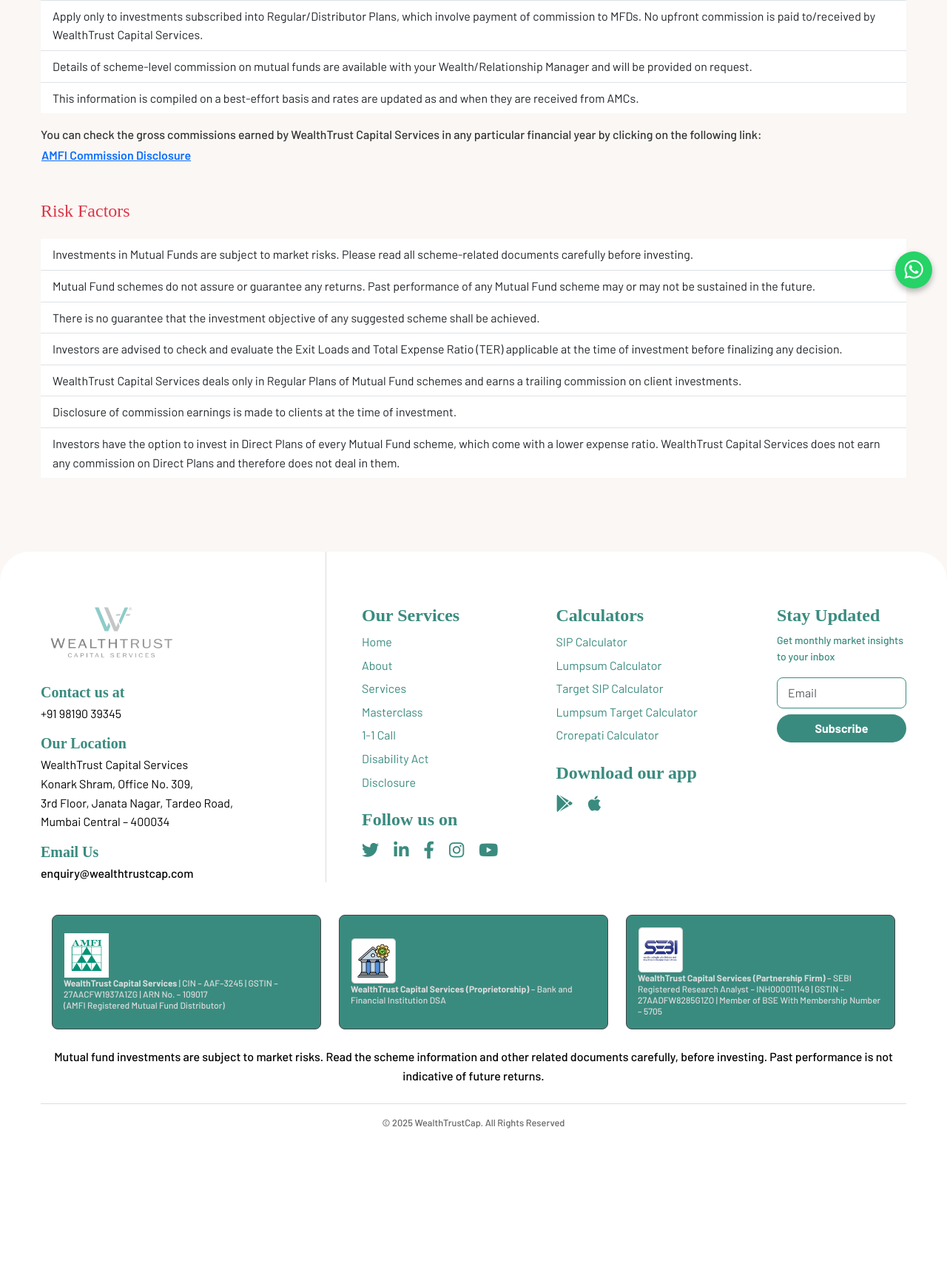
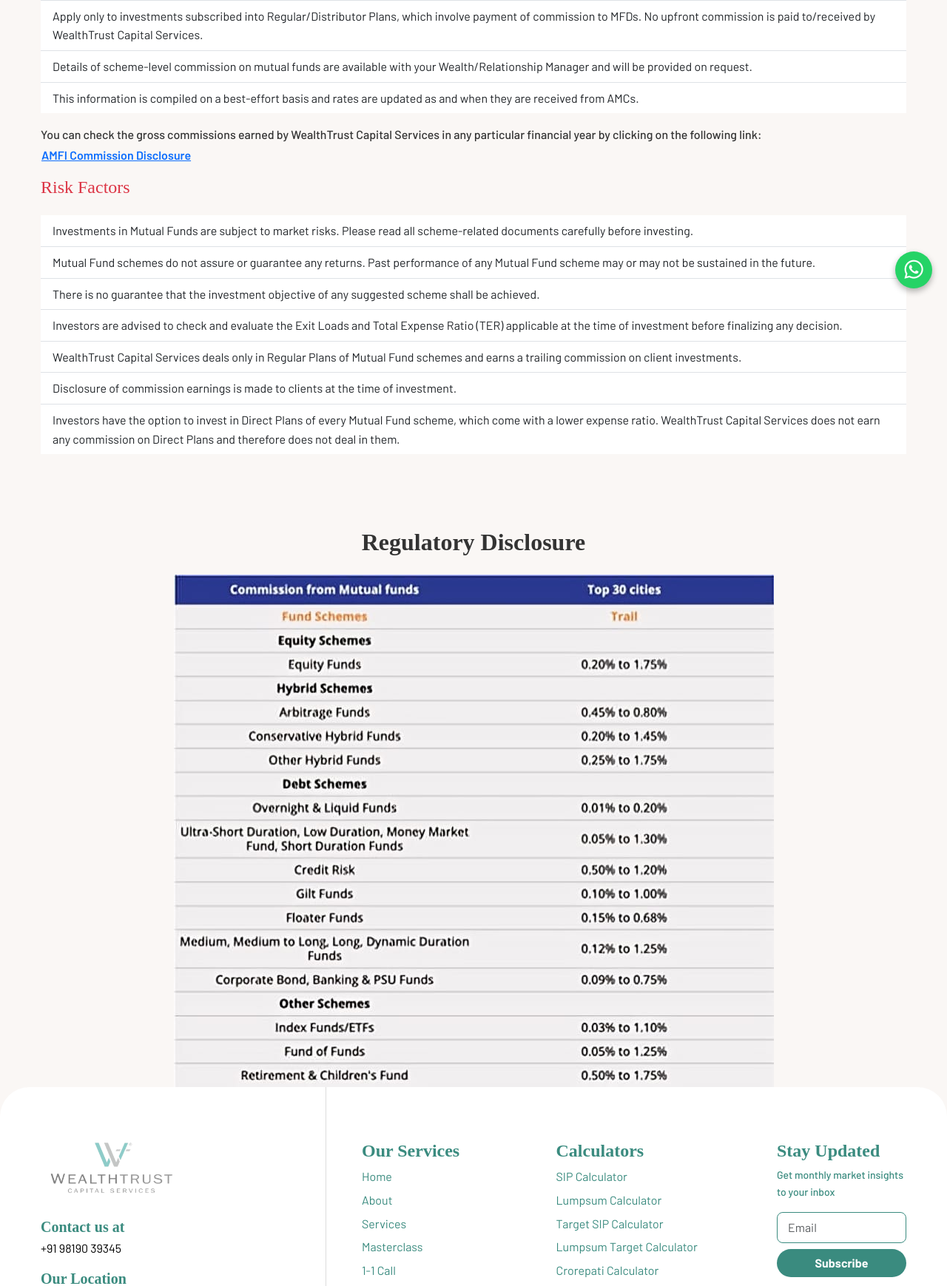
Before and after one commit to mukul218/wealth-trust, a PHP site: page /disclosure.php in a window 1280 px wide. Shown: the part 390-2129 px from the top of the page at 74% size. Before the commit the page ends 1916 px from the top, so only its background shows below. Run offline with PHP 8.4, Linux system fonts and the light colour scheme; some web fonts are replaced.

Commit message:
MF Link | Discoloser Image | Calendely |Schedule

```diff
--- a/disclosure.php
+++ b/disclosure.php
@@ -11,6 +11,8 @@
     <link rel="stylesheet" href="https://cdnjs.cloudflare.com/ajax/libs/font-awesome/6.0.0-beta3/css/all.min.css">
     <!-- Custom CSS -->
     <link rel="stylesheet" href="./public/assets/css/style.css">
+    <!-- Favicon -->
+    <link rel="icon" type="image/x-icon" href="./public/assets/img/favicon.ico">
 </head>
 
 <body>
@@ -22,7 +24,7 @@
     <section class="hero-section">
         <div class="container">
             <!-- Disclosure Section -->
-            <div class="mb-5">
+            <div class="">
                 <div class="card-body">
                     <h2 class="card-title h4 text-primary mb-4">Disclosure</h2>
                     <h5 class="fw-bold mb-3">Commission Disclosure</h5>
@@ -62,6 +64,19 @@
         </div>
     </section>
 
+    <!-- Disclosure Image -->
+    <section class="disclosure-image-section mb-5">
+        <div class="container text-center">
+            <!-- Heading -->
+            <h2 class="mb-4">Regulatory Disclosure</h2>
+
+            <!-- Image -->
+            <img src="./public/assets/image/disclosure.jpeg"
+                alt="Disclosure Image"
+                class="img-fluid d-block mx-auto">
+        </div>
+    </section>
+
 
     <!-- Footer Section (from previous response) -->
     <?php
--- a/equity.php
+++ b/equity.php
@@ -335,7 +335,9 @@
                     </div>
                     <!-- Subscribe button OUTSIDE card -->
                     <div class="text-center mt-3">
-                        <button class="btn btn-pill btn-mint">Subscribe</button>
+                        <a href="https://calendly.com/wealthtrustcapitalservices/new-meeting" target="_blank" class="btn btn-pill btn-mint">
+                            Schedule Call
+                        </a>
                     </div>
                 </div>
 
--- a/includes/header.php
+++ b/includes/header.php
@@ -86,8 +86,8 @@
                         Login
                     </a>
                     <ul class="dropdown-menu text-nowrap" aria-labelledby="loginDropdown">
-                        <li><a class="dropdown-item" href="https://mf.wealthtrustcap.com/client/login.asp?arnid=wealthtrust">Client</a></li>
-                        <li><a class="dropdown-item" href="https://mf.wealthtrustcap.com/broker/login.asp?arnid=wealthtrust">Associate</a></li>
+                        <li><a class="dropdown-item" href="https://wealthtrustcapital.themfbox.com/">Client</a></li>
+                        <li><a class="dropdown-item" href="https://wealthtrustcapital.themfbox.com/">Associate</a></li>
                     </ul>
                 </div>
             </div>
--- a/index.php
+++ b/index.php
@@ -50,7 +50,7 @@
                         </div>
 
                         <div class="mt-4">
-                            <a href="https://calendly.com/snehajain-wealthtrustcapitalservices/30"
+                            <a href="https://calendly.com/wealthtrustcapitalservices/new-meeting"
                                 class="btn btn-primary btn-lg"
                                 target="_blank"
                                 rel="noopener">
--- a/wealth.php
+++ b/wealth.php
@@ -49,7 +49,7 @@
                         taxes to real estate, so you can live stress-free.
                     </p>
 
-                    <a href="https://calendly.com/snehajain-wealthtrustcapitalservices/30"
+                    <a href="https://calendly.com/wealthtrustcapitalservices/new-meeting"
                         class="btn btn-primary rounded-pill px-4 py-2"
                         target="_blank"
                         rel="noopener">
@@ -170,7 +170,7 @@
 
             <!-- CTA -->
             <div class="text-center mt-5">
-                <a href="https://mf.wealthtrustcap.com/client/login.asp?arnid=wealthtrust" class="btn btn-primary rounded-pill px-5">Get Started</a>
+                <a href="https://wealthtrustcapital.themfbox.com" class="btn btn-primary rounded-pill px-5">Get Started</a>
             </div>
         </div>
     </section>
@@ -324,7 +324,7 @@
 
             <!-- CTA -->
             <div class="mt-4">
-                <a href="https://calendly.com/snehajain-wealthtrustcapitalservices/30"
+                <a href="https://calendly.com/wealthtrustcapitalservices/new-meeting"
                     class="btn btn-primary rounded-pill px-4"
                     target="_blank"
                     rel="noopener">
```
Also changed, not shown: one-to-one.php (+4 -4 lines), public/assets/image/disclosure.jpeg (added), 1 other file.
